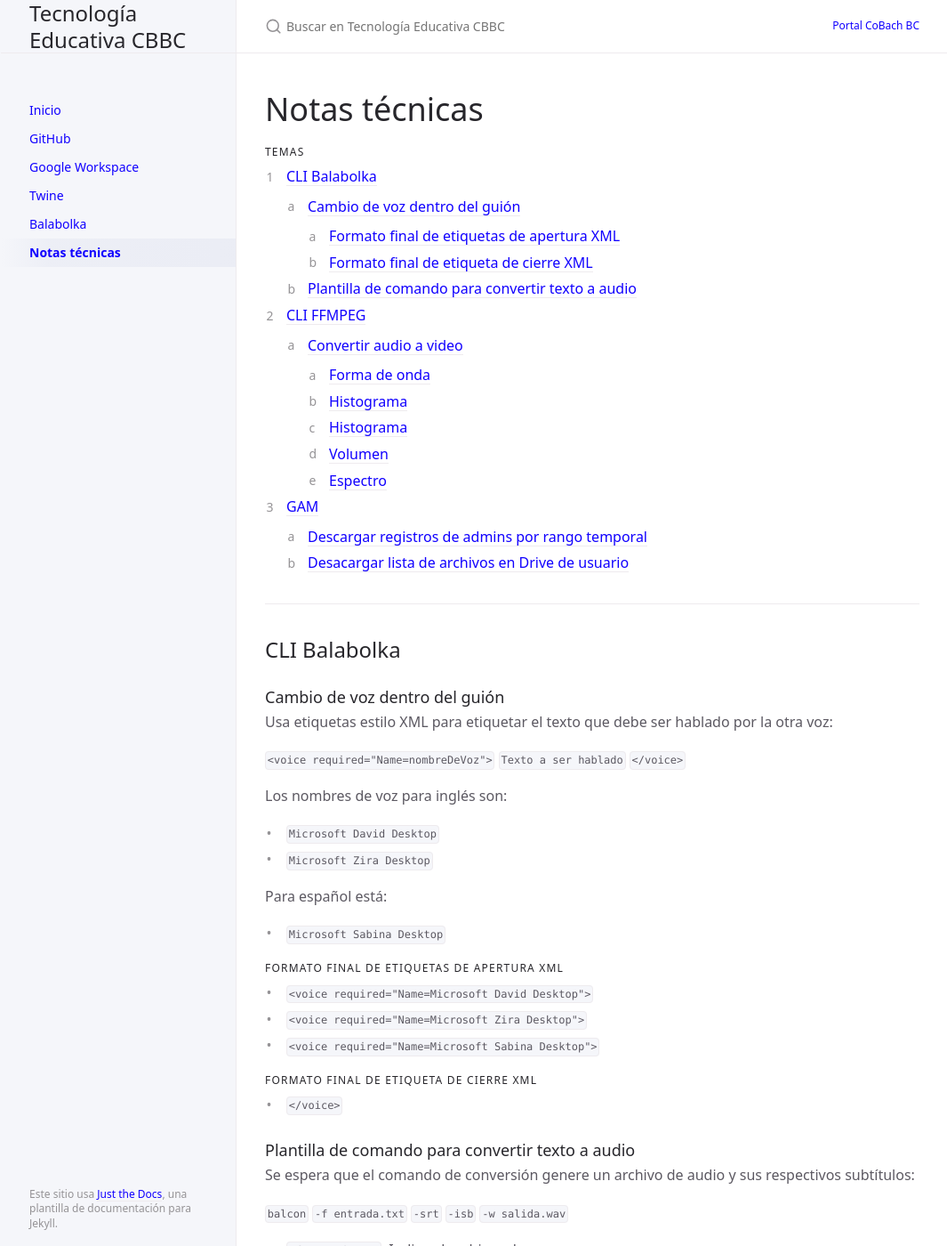
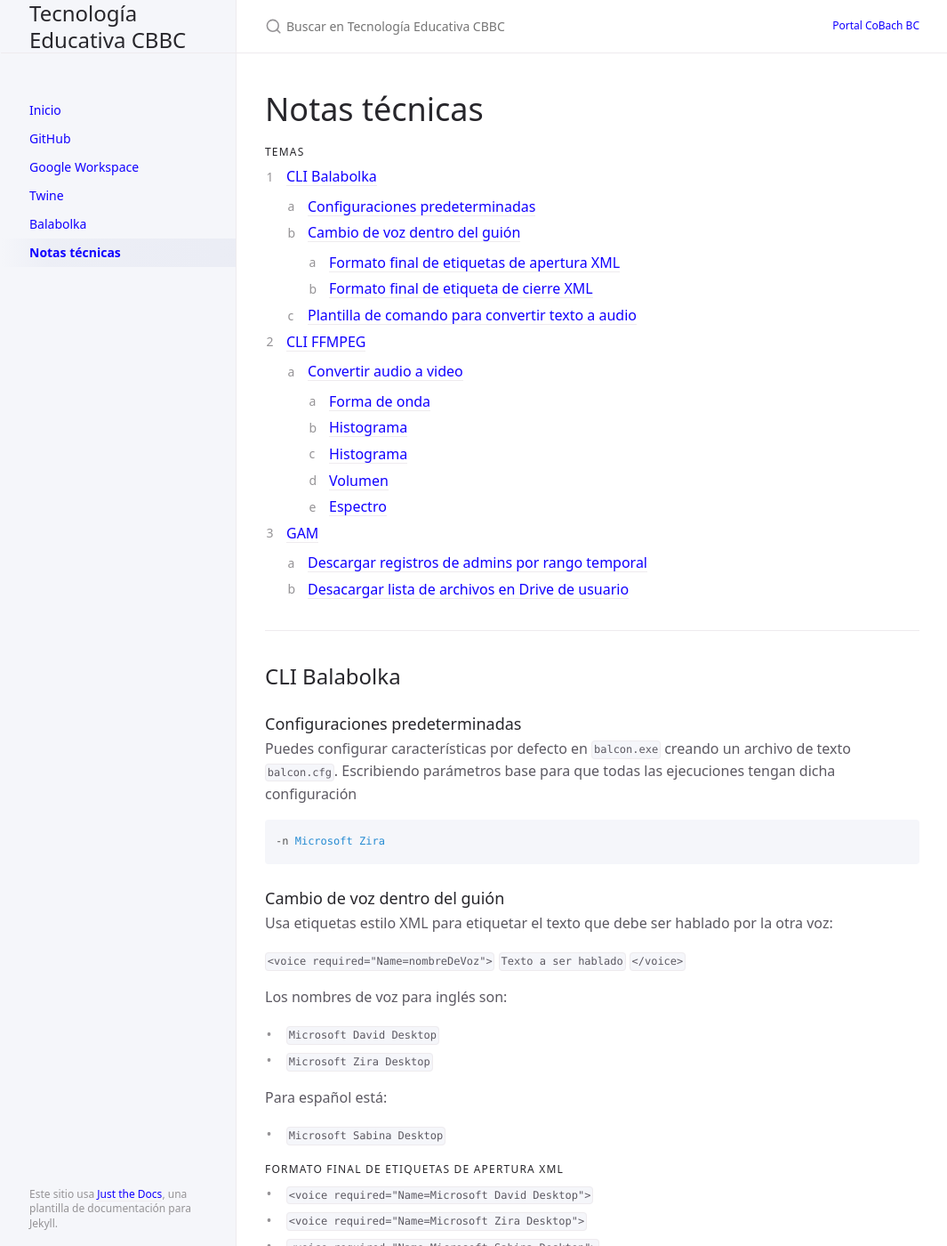
Before and after one commit to CoBachBC/demo, a Jekyll site: the page built from docs/notas.md, in a window 1280 px wide and 1400 px high. Shown: the whole window at 89% size, without its empty margins (106-1171 px from the left). Built offline with Jekyll 4.4.1, drawn with Linux system fonts in a browser that asks for light colours.

Commit message:
Update notas.md

```diff
--- a/docs/notas.md
+++ b/docs/notas.md
@@ -16,6 +16,14 @@
 ---
 
 ## CLI Balabolka
+
+### Configuraciones predeterminadas
+
+Puedes configurar características por defecto en `balcon.exe` creando un archivo de texto **`balcon.cfg`**. Escribiendo parámetros base para que todas las ejecuciones tengan dicha configuración
+
+{% highlight batch %}
+-n Microsoft Zira
+{% endhighlight %}
 
 ### Cambio de voz dentro del guión
 
```
